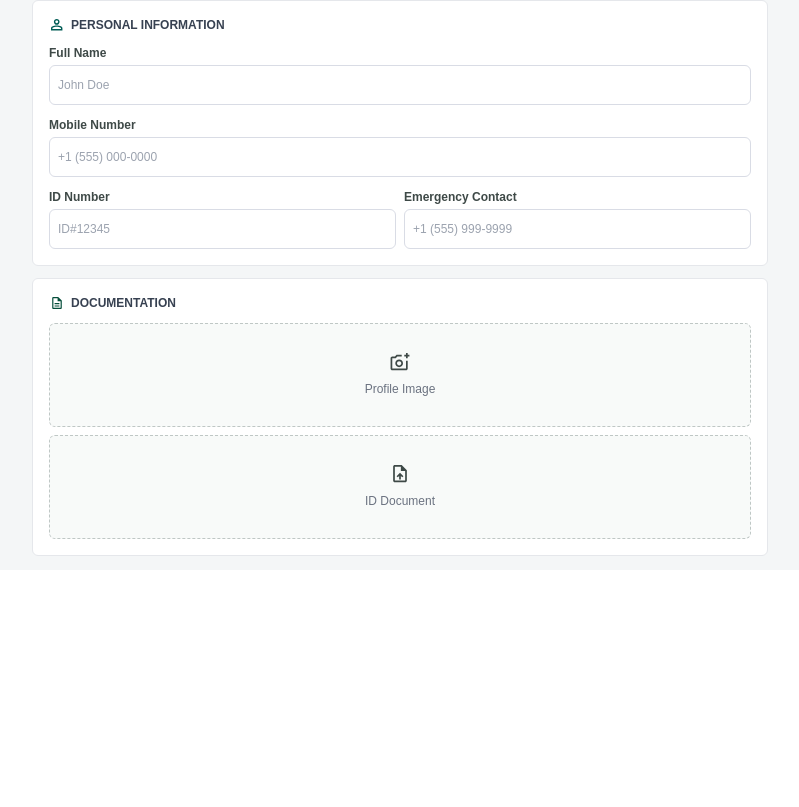
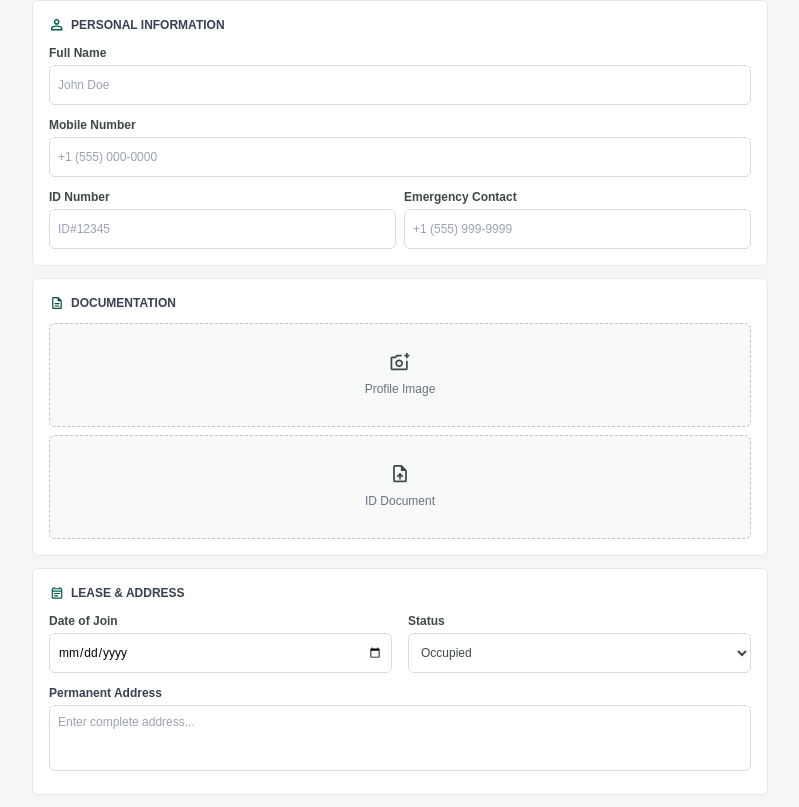
Before and after one commit to kiranreddyhostels/Kiran-Reddy-Boys-Hostel, a Next.js app: page /AddNewTenant in a window 1280 px wide. Shown: the part 230-1037 px from the top of the page, without its empty margins (240-1039 px from the left). Before the commit the page ends 800 px from the top, so only its background shows below. Built offline with nearby package versions, Linux system fonts and the light colour scheme.

Commit message:
Added three input field in the lease&address section: date of join, status, and permanent address

```diff
--- /dev/null
+++ b/app/AddNewTenant/LeaseAddress/LeaseAddress.tsx
@@ -0,0 +1,60 @@
+"use cline";
+import Icon from "@/components/Icons/Icons";
+interface LeaseAddressProps{
+    dateOfJoin:string;
+    onChangeDateOfJoin:(value:string)=>void;
+    status:string;
+    onStatusChange:(value:string)=>void;
+    address:string;
+    onAddressChange:(value:string)=>void;
+}
+const statuses=[
+    {id:"occupied",name:"Occupied"},
+    {id:"pending",name:"Pending"},
+    {id:"inactive",name:"Inactive"},
+]
+export default function LeaseAddress({dateOfJoin,onChangeDateOfJoin,status,onStatusChange,address,onAddressChange}:LeaseAddressProps){
+    return(
+        <section className="rounded-md border border-[#e5e7eb] bg-white p-3 sm:p-4 mx-4 my-3"><h2 className="mb-3 flex items-center gap-1.5 text-[9px] font-bold  text-[#374151] sm:text-xs">
+        <span className="text-[#00634f]"><Icon src="/assets/address-icon.svg"
+                    alt="Address"
+                    className="h-3 w-4"/></span>
+        LEASE & ADDRESS
+      </h2>
+        <div className="grid grid-cols-2 gap-2 sm:gap-4">
+            <div>
+                <label htmlFor="dateOfJoin"
+                className="mb-1 block text-[9px] font-bold text-[#3E4947]  sm:text-xs">Date of Join</label>
+                <input type="date" id="dateOfJoin" value={dateOfJoin} onChange={(event)=>onChangeDateOfJoin(event.target.value)} className="h-8 w-full rounded-md border border-[#d9dce5] px-2 text-[8px]  text-black focus:border-[#00634f] sm:h-10 sm:text-xs"/>
+            </div>
+
+               <div>
+                <label htmlFor="dateOfJoin"
+                className="mb-1 block text-[9px] font-bold text-[#3E4947]  sm:text-xs">Status</label>
+                <select id="status" value={status} onChange={(event)=>onStatusChange(event.target.value)}className="h-8 w-full rounded-md border border-[#d9dce5] bg-white px-2 text-[9px] outline-none focus:border-[#00634f] sm:h-10 sm:text-xs  text-[#3E4947] ">{statuses.map((status)=>(
+                    <option value={status.name} key={status.id}>{status.name}</option>
+                ))}</select>
+
+            </div>
+        </div>
+
+        <div className="mt-3">
+        <label
+          htmlFor="address"
+          className="mb-1 block text-[9px] font-bold text-[#374151] sm:text-xs"
+        >
+          Permanent Address
+        </label>
+
+        <textarea
+          id="address"
+          value={address}
+          onChange={(event) => onAddressChange(event.target.value)}
+          placeholder="Enter complete address..."
+          rows={3}
+          className="w-full resize-none rounded-md border border-[#d9dce5] px-2 py-2 text-[9px] outline-none placeholder:text-[#9ca3af] focus:border-[#00634f] sm:text-xs"
+        />
+      </div>
+      </section>
+    )
+}
--- a/app/AddNewTenant/page.tsx
+++ b/app/AddNewTenant/page.tsx
@@ -6,6 +6,8 @@ import PropertyDetails from "./PropertyDetails/PropertyDetails";
 import { useState } from "react";
 import PersonalInformation from "./PersonalInformation/PersonalInformation";
 import Documentation from "./Documentation/Documentation";
+import LeaseAddress from "./LeaseAddress/LeaseAddress";
+
 
 export default function AddNewTenantPage() {
   const [room,setRoom]=useState("");
@@ -16,6 +18,9 @@ export default function AddNewTenantPage() {
   const [emergencyContact,setEmergencyContact]=useState("");
   const [profileImage,setProfileImage]=useState<File|null>(null);
   const [idDocument,setIdDocument]=useState<File|null>(null);
+  const [dateOfJoin,setDateOfJoin]=useState("");
+  const [status,setStatus]=useState("");
+  const [address,setAddress]=useState("");
   const router = useRouter();
 
 
@@ -70,6 +75,8 @@ export default function AddNewTenantPage() {
           <Documentation onProfileChange={setProfileImage} onDocumentChange={setIdDocument}/>
 
 
+          {/* lease&address */}
+          <LeaseAddress dateOfJoin={dateOfJoin} onChangeDateOfJoin={setDateOfJoin} status={status} onStatusChange={setStatus} address={address} onAddressChange={setAddress} />
       </div>
     </main>
   );
```
